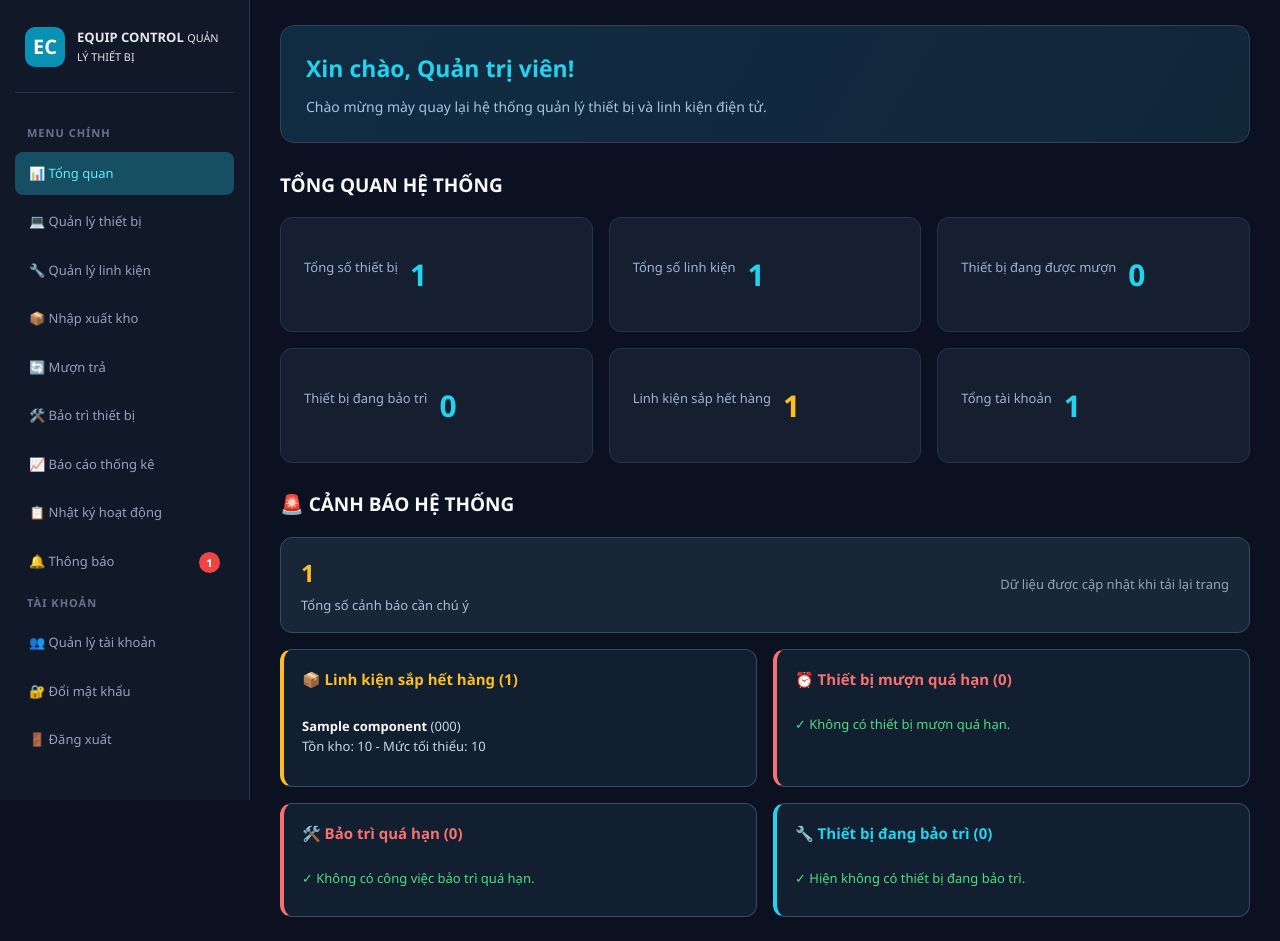
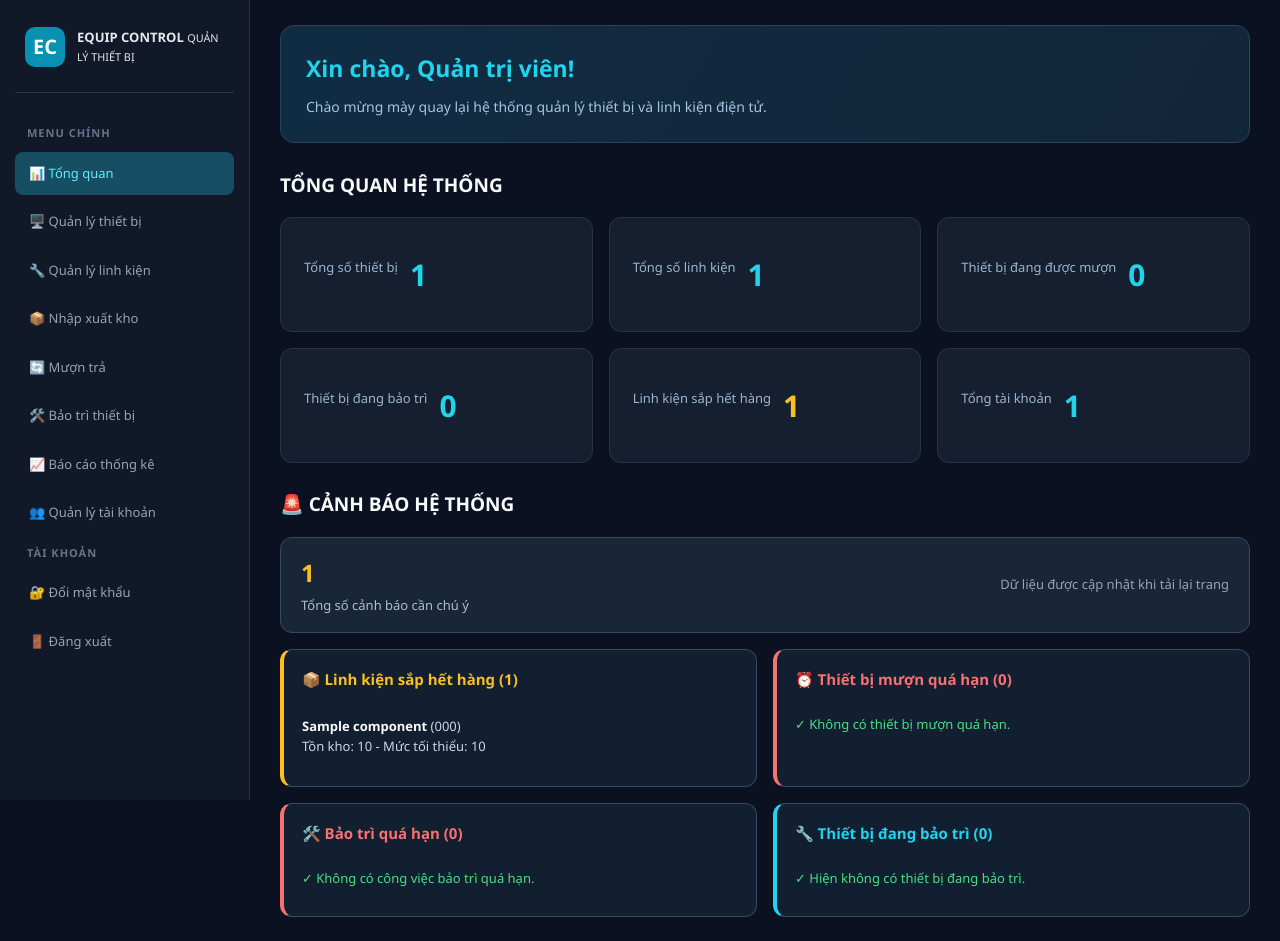
Before and after one commit to ToaiCauGo-lab/equip-control, a PHP site: page /pages/dashboard.php in a window 1280 px wide. Shown: the top 941 px of the page. Run offline with PHP 8.4, Linux system fonts and the light colour scheme; the visitor is signed in with stand-in values (Sample User, id 1); tables that the repository leaves empty or names only in its code hold one stand-in row (values such as "Sample post").

Commit message:
Update sidebar.php

```diff
--- a/includes/sidebar.php
+++ b/includes/sidebar.php
@@ -1,43 +1,55 @@
 
 <?php
-$currentPage = basename($_SERVER["PHP_SELF"]);
-$role = $_SESSION["role"] ?? "";
+$currentPage = basename($_SERVER['PHP_SELF']);
+$role = $_SESSION['role'] ?? '';
 
-// Đếm số cảnh báo hiện tại
-$notificationCount = 0;
-
-if (isset($conn) && $conn instanceof PDO) {
-    try {
-        $lowStockCount = (int)$conn->query("
-            SELECT COUNT(*) FROM components
-            WHERE quantity <= min_quantity
-        ")->fetchColumn();
-
-        $overdueBorrowCount = (int)$conn->query("
-            SELECT COUNT(*) FROM borrow_records
-            WHERE status = 'Đang mượn'
-            AND expected_return_date < CURDATE()
-        ")->fetchColumn();
-
-        $overdueMaintenanceCount = (int)$conn->query("
-            SELECT COUNT(*) FROM maintenance_records
-            WHERE status = 'Đang bảo trì'
-            AND expected_end_date IS NOT NULL
-            AND expected_end_date < CURDATE()
-        ")->fetchColumn();
-
-        $notificationCount = $lowStockCount
-                           + $overdueBorrowCount
-                           + $overdueMaintenanceCount;
-
-    } catch (PDOException $e) {
-        $notificationCount = 0;
-    }
-}
+$menuItems = [
+    [
+        'title' => 'Tổng quan',
+        'url' => '/equip-control/pages/dashboard.php',
+        'file' => 'dashboard.php',
+        'icon' => '📊'
+    ],
+    [
+        'title' => 'Quản lý thiết bị',
+        'url' => '/equip-control/devices.php',
+        'file' => 'devices.php',
+        'icon' => '🖥️'
+    ],
+    [
+        'title' => 'Quản lý linh kiện',
+        'url' => '/equip-control/components.php',
+        'file' => 'components.php',
+        'icon' => '🔧'
+    ],
+    [
+        'title' => 'Nhập xuất kho',
+        'url' => '/equip-control/stock.php',
+        'file' => 'stock.php',
+        'icon' => '📦'
+    ],
+    [
+        'title' => 'Mượn trả',
+        'url' => '/equip-control/borrow.php',
+        'file' => 'borrow.php',
+        'icon' => '🔄'
+    ],
+    [
+        'title' => 'Bảo trì thiết bị',
+        'url' => '/equip-control/maintenance.php',
+        'file' => 'maintenance.php',
+        'icon' => '🛠️'
+    ],
+    [
+        'title' => 'Báo cáo thống kê',
+        'url' => '/equip-control/reports.php',
+        'file' => 'reports.php',
+        'icon' => '📈'
+    ],
+];
 ?>
 
 <aside class="sidebar">
-
     <div class="sidebar-brand">
         <div class="sidebar-logo">EC</div>
         <div>
@@ -49,114 +61,41 @@ if (isset($conn) && $conn instanceof PDO) {
     <div class="menu-heading">MENU CHÍNH</div>
 
     <nav class="sidebar-menu">
+        <?php foreach ($menuItems as $item): ?>
+            <a
+                href="<?= htmlspecialchars($item['url']) ?>"
+                class="menu-item <?= $currentPage === $item['file'] ? 'active' : '' ?>"
+            >
+                <span><?= $item['icon'] ?></span>
+                <?= htmlspecialchars($item['title']) ?>
+            </a>
+        <?php endforeach; ?>
 
-        <a href="/equip-control/pages/dashboard.php"
-           class="menu-item <?= $currentPage == 'dashboard.php' ? 'active' : '' ?>">
-            📊 Tổng quan
-        </a>
-
-        <a href="/equip-control/devices.php"
-           class="menu-item <?= $currentPage == 'devices.php' ? 'active' : '' ?>">
-            💻 Quản lý thiết bị
-        </a>
-
-        <a href="/equip-control/components.php"
-           class="menu-item <?= $currentPage == 'components.php' ? 'active' : '' ?>">
-            🔧 Quản lý linh kiện
-        </a>
-
-        <a href="/equip-control/stock.php"
-           class="menu-item <?= $currentPage == 'stock.php' ? 'active' : '' ?>">
-            📦 Nhập xuất kho
-        </a>
-
-        <a href="/equip-control/borrow.php"
-           class="menu-item <?= $currentPage == 'borrow.php' ? 'active' : '' ?>">
-            🔄 Mượn trả
-        </a>
-
-        <a href="/equip-control/maintenance.php"
-           class="menu-item <?= $currentPage == 'maintenance.php' ? 'active' : '' ?>">
-            🛠️ Bảo trì thiết bị
-        </a>
-
-        <a href="/equip-control/reports.php"
-           class="menu-item <?= $currentPage == 'reports.php' ? 'active' : '' ?>">
-            📈 Báo cáo thống kê
-        </a>
-
-        <a href="/equip-control/activity_logs.php"
-           class="menu-item <?= $currentPage == 'activity_logs.php' ? 'active' : '' ?>">
-            📋 Nhật ký hoạt động
-        </a>
-
-        <a href="/equip-control/notifications.php"
-           class="menu-item notification-menu <?= $currentPage == 'notifications.php' ? 'active' : '' ?>">
-            <span>🔔 Thông báo</span>
-
-            <?php if ($notificationCount > 0): ?>
-                <span class="notification-badge">
-                    <?= $notificationCount > 99 ? '99+' : $notificationCount ?>
-                </span>
-            <?php endif; ?>
-        </a>
-
+        <?php if ($role === 'admin'): ?>
+            <a
+                href="/equip-control/users.php"
+                class="menu-item <?= $currentPage === 'users.php' ? 'active' : '' ?>"
+            >
+                <span>👥</span>
+                Quản lý tài khoản
+            </a>
+        <?php endif; ?>
     </nav>
 
     <div class="menu-heading">TÀI KHOẢN</div>
 
     <nav class="sidebar-menu">
-
-        <?php if ($role === "admin"): ?>
-            <a href="/equip-control/users.php"
-               class="menu-item <?= $currentPage == 'users.php' ? 'active' : '' ?>">
-                👥 Quản lý tài khoản
-            </a>
-        <?php endif; ?>
-
-        <a href="/equip-control/change_password.php"
-           class="menu-item <?= $currentPage == 'change_password.php' ? 'active' : '' ?>">
-            🔐 Đổi mật khẩu
+        <a
+            href="/equip-control/change_password.php"
+            class="menu-item <?= $currentPage === 'change_password.php' ? 'active' : '' ?>"
+        >
+            <span>🔐</span>
+            Đổi mật khẩu
         </a>
 
-        <a href="/equip-control/logout.php"
-           class="menu-item"
-           onclick="return confirmLogout();">
-            🚪 Đăng xuất
+        <a href="/equip-control/logout.php" class="menu-item">
+            <span>🚪</span>
+            Đăng xuất
         </a>
-
     </nav>
-
 </aside>
-
-<style>
-.notification-menu {
-    display: flex !important;
-    align-items: center !important;
-    justify-content: space-between !important;
-    gap: 8px;
-}
-
-.notification-badge {
-    display: inline-flex;
-    align-items: center;
-    justify-content: center;
-    min-width: 21px;
-    height: 21px;
-    padding: 0 6px;
-    border-radius: 20px;
-    background: #ef4444;
-    color: white;
-    font-size: 11px;
-    font-weight: bold;
-    line-height: 1;
-}
-</style>
-
-<script>
-function confirmLogout() {
-    return confirm(
-        "Bạn có chắc chắn muốn đăng xuất khỏi hệ thống EQUIP CONTROL không?"
-    );
-}
-</script>
```
